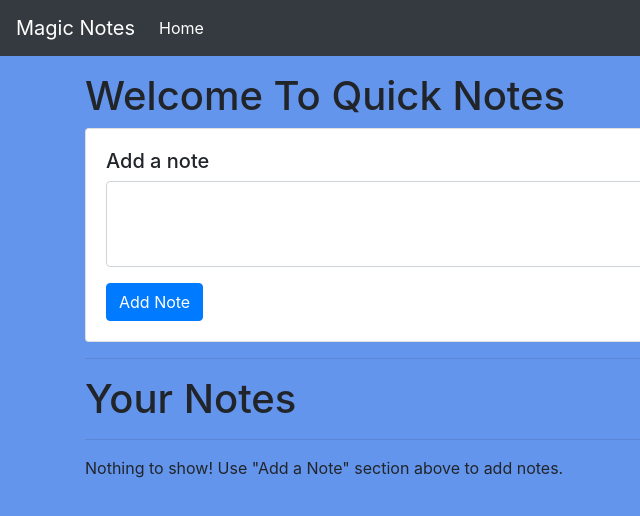
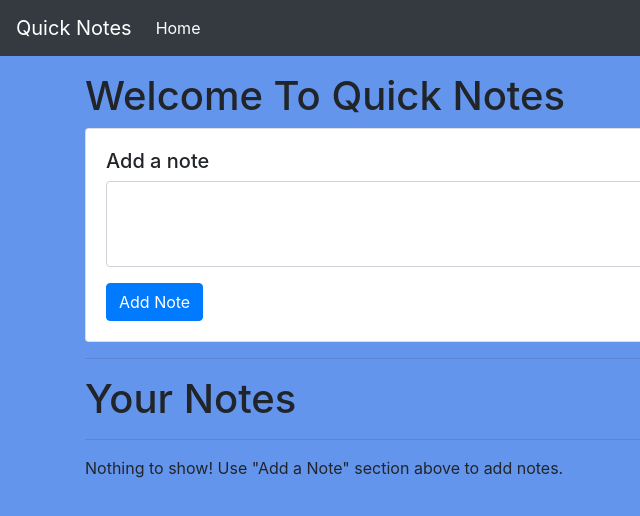
Before and after one commit to Milton805/Notes-App, a plain HTML site: page Index.html in a window 1280 px wide. Shown: the full height of the page, 0-640 px from the left. Drawn offline with nearby package versions, Linux system fonts and the light colour scheme.

Commit message:
Update Index.html

```diff
--- a/Index.html
+++ b/Index.html
@@ -49,7 +49,7 @@ background-color: cornflowerblue;
 
 <nav class="navbar navbar-expand-lg navbar-dark bg-dark">
 
-<a class="navbar-brand" href="#">Magic Notes</a>
+<a class="navbar-brand" href="#">Quick Notes</a>
 
 <!-- this below button for collapsing whenever PC or iPad screen converted into mobile screen -->
 
```
